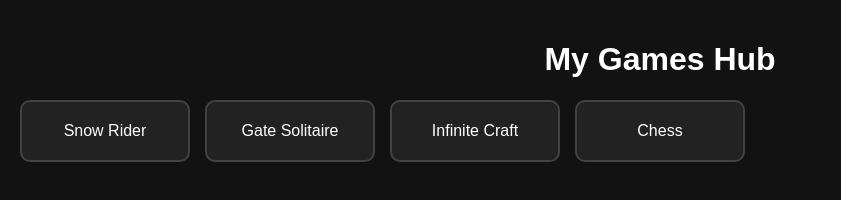
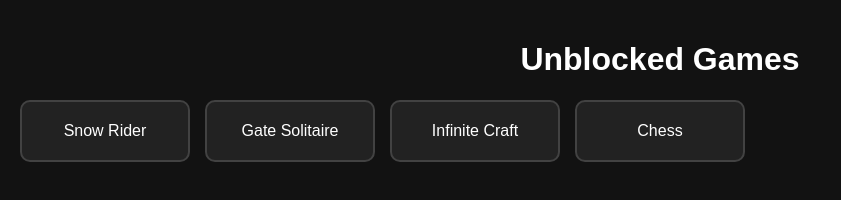
Before and after one commit to Hard-School-Work/Hard-School-Work.github.io, a plain HTML site: page index.html in a window 1280 px wide. Shown: the top 200 px of the page, without its empty margins (0-841 px from the left). Drawn offline with Linux system fonts and the light colour scheme.

Commit message:
heading changed

```diff
--- a/index.html
+++ b/index.html
@@ -7,7 +7,7 @@
 </head>
 <body>
 
-<h1>My Games Hub</h1>
+<h1>Unblocked Games</h1>
 
 <div class="games">
   <a href="games/snowrider.html" class="card">Snow Rider</a>
```
